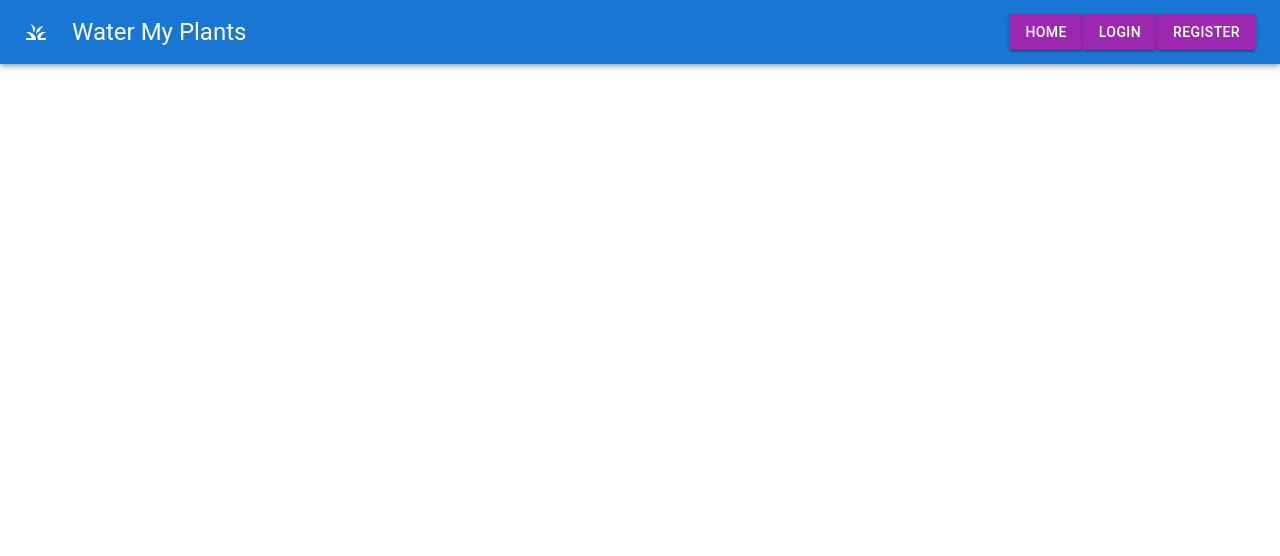
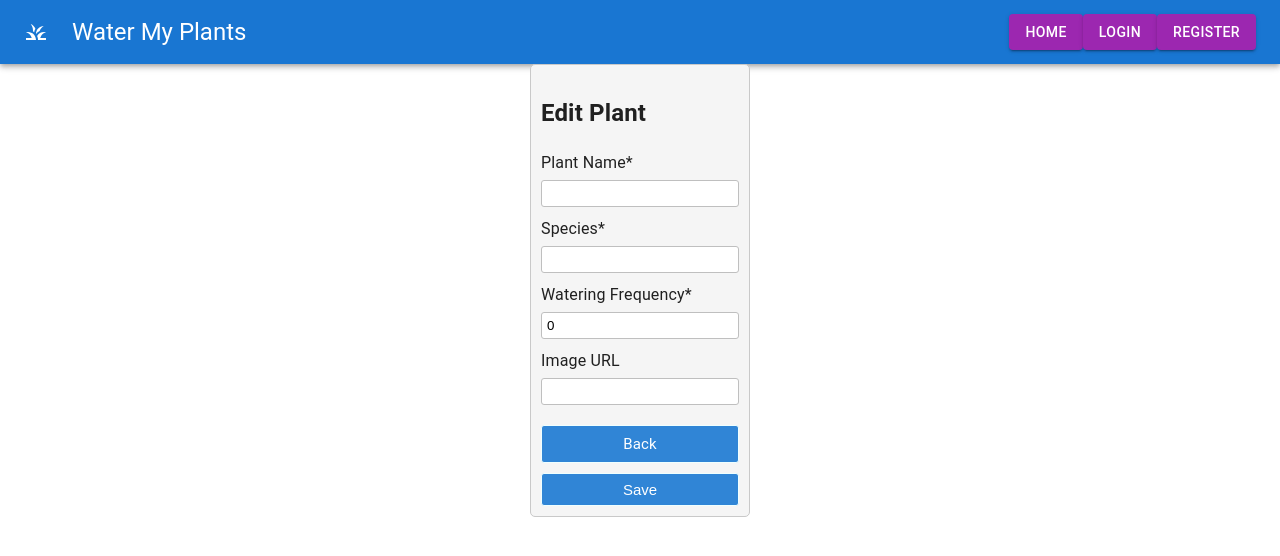
Before and after one commit to Build-Week-Project-Name-3/front-end, a React (Create React App) app in the folder plants/: page /plants/1 in a window 1280 px wide. Shown: the top 556 px of the page. Built offline with nearby package versions, Linux system fonts and the light colour scheme; no server answers; the HTML template or start-up script is replaced by a standard one.

Commit message:
edit plants form created and routed, other minor tweaks

```diff
--- a/plants/src/App.js
+++ b/plants/src/App.js
@@ -1,50 +1,58 @@
-import './App.css';
-import React, { useState } from 'react';
-import { Route, Switch, Redirect } from 'react-router-dom';
-import { useHistory } from 'react-router-dom';
+import "./App.css";
+import React, { useState } from "react";
+import { Route, Switch, Redirect } from "react-router-dom";
+import { useHistory } from "react-router-dom";
 import axios from "axios";
 
-import Header from './components/Header';
-import { CssBaseline, AppBar, Toolbar, Typography, Button, Box } from '@mui/material';
-import MainCard from './components/MainCard';
-import LoginForm from './components/loginForm';
-import RegisterForm from './components/registerForm';
-import AddPlantForm from './components/addPlant';
+import Header from "./components/Header";
+import {
+  CssBaseline,
+  AppBar,
+  Toolbar,
+  Typography,
+  Button,
+  Box,
+} from "@mui/material";
+import MainCard from "./components/MainCard";
+import LoginForm from "./components/loginForm";
+import RegisterForm from "./components/registerForm";
+import AddPlantForm from "./components/addPlant";
+import EditPlantForm from "./components/EditPlant";
 
-function App()
-{
+function App() {
   const [error, setError] = useState("");
   const history = useHistory();
 
-    async function handleRegisterSubmit(data)
-    {
-        axios.post('https://build-week-water-my-plants-1.herokuapp.com/api/auth/register', data)
-            .then((res) =>
-            {
+  async function handleRegisterSubmit(data) {
+    axios
+      .post(
+        "https://build-week-water-my-plants-1.herokuapp.com/api/auth/register",
+        data
+      )
+      .then((res) => {
         console.log("register response:", res);
 
         // redirect to login page
         history.push("/login");
       })
-            .catch((err) =>
-            {
+      .catch((err) => {
         console.log(err);
         setError(err.toString());
       });
-
   }
 
-    async function handleLoginSubmit(data)
-    {
-        axios.post('https://build-week-water-my-plants-1.herokuapp.com/api/auth/login', data)
-            .then((res) =>
-            {
+  async function handleLoginSubmit(data) {
+    axios
+      .post(
+        "https://build-week-water-my-plants-1.herokuapp.com/api/auth/login",
+        data
+      )
+      .then((res) => {
         console.log("login response:", res);
         sessionStorage.setItem("token", res.data.token);
         sessionStorage.setItem("userId", res.data.user_id);
       })
-            .catch((err) =>
-            {
+      .catch((err) => {
         console.log(err);
         setError(err.toString());
       });
@@ -69,6 +77,14 @@ function App()
           <Route path="/login">
             <LoginForm onSubmit={handleLoginSubmit} />
           </Route>
+
+          <Route path="/plants/add">
+            <AddPlantForm setError={setError} />
+          </Route>
+
+          <Route path="/plants/:id">
+            <EditPlantForm setError={setError} />
+          </Route>
         </Switch>
       </div>
     </>
--- /dev/null
+++ b/plants/src/components/EditPlant.js
@@ -0,0 +1,166 @@
+import React, { useState, useEffect } from "react";
+import axiosWithAuth from "../utilites/axiosWithAuth";
+import { Link } from "react-router-dom";
+import { useHistory, useParams } from "react-router";
+
+const initialState = {
+  plant_name: "",
+  plant_species: "",
+  h2oFrequency: 0,
+  image_url: "",
+};
+
+const EditPlantForm = (props) => {
+  const [plantValues, setPlantValues] = useState(initialState);
+  //assuming the state for plants in dashboard is set as plants and setPlants
+  const { plants, setPlants, setError } = props;
+  const { push } = useHistory();
+  const { id } = useParams();
+
+  useEffect(() => {
+    axiosWithAuth()
+      .get(`/plants/${id}`)
+      .then((res) => {
+        console.log(res);
+        setPlantValues(res.data);
+      })
+      .catch((err) => console.log(err));
+  }, []);
+
+  const handleChange = (e) => {
+    setPlantValues({
+      ...plantValues,
+      [e.target.name]: e.target.value,
+    });
+  };
+
+  const handleSubmit = (e) => {
+    e.preventDefault();
+    axiosWithAuth()
+      .put(`/plants/${id}`, plantValues)
+      .then((res) => {
+        console.log(res);
+        // const newPlants = plants.filter((item) => item.plant_id !== id);
+        // newPlants.push(res.data);
+        // setPlants(newPlants);
+        // not sure how to handle pushing yet
+        // push("/dashboard");
+      })
+      .catch((err) => setError(err));
+  };
+
+  return (
+    <div className="container">
+      <div>
+        <form style={formStyle} onSubmit={handleSubmit}>
+          <h2>Edit Plant</h2>
+          <div>
+            <div>
+              <label>
+                Plant Name*
+                <input
+                  style={inputStyle}
+                  type="text"
+                  name="plant_name"
+                  id="plant_name"
+                  onChange={handleChange}
+                  value={plantValues.plant_name}
+                />
+              </label>
+            </div>
+            <div>
+              <label>
+                Species*
+                <input
+                  style={inputStyle}
+                  type="text"
+                  name="plant_species"
+                  id="plant_species"
+                  onChange={handleChange}
+                  value={plantValues.plant_species}
+                />
+              </label>
+            </div>
+            <div>
+              <label>
+                Watering Frequency*
+                <input
+                  style={inputStyle}
+                  type="number"
+                  name="h2oFrequency"
+                  id="h2oFrequency"
+                  onChange={handleChange}
+                  value={plantValues.h2oFrequency}
+                />
+              </label>
+            </div>
+            <div>
+              <label>
+                Image URL
+                <input
+                  style={inputStyle}
+                  type="text"
+                  name="image_url"
+                  id="image_url"
+                  onChange={handleChange}
+                  value={plantValues.image_url}
+                />
+              </label>
+            </div>
+            <div>
+              <Link style={submitStyle} to="/dashboard" className="button">
+                Back
+              </Link>
+            </div>
+            <div>
+              <button style={submitStyle} className="md-button">
+                Save
+              </button>
+            </div>
+          </div>
+        </form>
+      </div>
+    </div>
+  );
+};
+
+const formStyle = {
+  margin: "auto",
+  padding: "10px",
+  border: "1px solid #c9c9c9",
+  borderRadius: "5px",
+  background: "#f5f5f5",
+  width: "220px",
+  display: "block",
+};
+
+const labelStyle = {
+  margin: "10px 0 5px 0",
+  fontFamily: "Arial, Helvetica, sans-serif",
+  fontSize: "15px",
+};
+
+const inputStyle = {
+  margin: "5px 0 10px 0",
+  padding: "5px",
+  border: "1px solid #bfbfbf",
+  borderRadius: "3px",
+  boxSizing: "border-box",
+  width: "100%",
+};
+
+const submitStyle = {
+  textDecoration: "none",
+  textAlign: "center",
+  margin: "10px 0 0 0",
+  padding: "7px 10px",
+  border: "1px solid #efffff",
+  borderRadius: "3px",
+  background: "#3085d6",
+  width: "100%",
+  fontSize: "15px",
+  color: "white",
+  display: "block",
+};
+
+export default EditPlantForm;
--- a/plants/src/components/addPlant.js
+++ b/plants/src/components/addPlant.js
@@ -1,78 +1,84 @@
-import React from 'react';
+import React from "react";
 
-const Field = React.forwardRef(({label, type}, ref) => {
+const Field = React.forwardRef(({ label, type }, ref) => {
   return (
     <div>
-        <label style={labelStyle} >{label}</label>
+      <label style={labelStyle}>{label}</label>
       <input ref={ref} type={type} style={inputStyle} />
     </div>
   );
 });
 
-export default function AddPlantForm(props)  {
+export default function AddPlantForm(props) {
   const submit = props.onSubmit;
   const plantNameRef = React.useRef();
   const imageUrlRef = React.useRef();
-    const h20FrequencyRef = React.useRef();
+  const h2oFrequencyRef = React.useRef();
   const plantSpeciesRef = React.useRef();
-    const handleSubmit = e => {
+  const handleSubmit = (e) => {
     e.preventDefault();
     const data = {
       plant_name: plantNameRef.current.value,
-            image_url : imageUrlRef.current.value,
-            h20Frequency: h20FrequencyRef.current.value,
-            plant_species: plantSpeciesRef.current.value
+      image_url: imageUrlRef.current.value,
+      h20Frequency: h2oFrequencyRef.current.value,
+      plant_species: plantSpeciesRef.current.value,
     };
     submit(data);
   };
   return (
-      <form style={formStyle} onSubmit={handleSubmit} >
+    <form style={formStyle} onSubmit={handleSubmit}>
       <h2>Add Plant</h2>
-        <Field ref={plantNameRef} label="Plant Name:" type="text" />
+      <Field ref={plantNameRef} label="Plant Name*" type="text" />
+      <Field ref={plantSpeciesRef} label="Plant Species*" type="text" />
+      <Field
+        ref={h2oFrequencyRef}
+        label="Watering Frequency (Days)*"
+        type="text"
+      />
       <Field ref={imageUrlRef} label="Image Url" type="text" />
-        <Field ref={h20FrequencyRef} label="Watering Frequency (Days)" type="text" />
-        <Field ref={plantSpeciesRef} label="Plant Species" type="text" />
+
       <div>
-          <button style={submitStyle} type="submit">Submit</button>
+        <button style={submitStyle} type="submit">
+          Submit
+        </button>
       </div>
     </form>
   );
-};
-
+}
 
 const formStyle = {
-  margin: 'auto',
-  padding: '10px',
-  border: '1px solid #c9c9c9',
-  borderRadius: '5px',
-  background: '#f5f5f5',
-  width: '220px',
-  display: 'block'
+  margin: "auto",
+  padding: "10px",
+  border: "1px solid #c9c9c9",
+  borderRadius: "5px",
+  background: "#f5f5f5",
+  width: "220px",
+  display: "block",
 };
 
 const labelStyle = {
-  margin: '10px 0 5px 0',
-  fontFamily: 'Arial, Helvetica, sans-serif',
-  fontSize: '15px',
+  margin: "10px 0 5px 0",
+  fontFamily: "Arial, Helvetica, sans-serif",
+  fontSize: "15px",
 };
 
 const inputStyle = {
-  margin: '5px 0 10px 0',
-  padding: '5px',
-  border: '1px solid #bfbfbf',
-  borderRadius: '3px',
-  boxSizing: 'border-box',
-  width: '100%'
+  margin: "5px 0 10px 0",
+  padding: "5px",
+  border: "1px solid #bfbfbf",
+  borderRadius: "3px",
+  boxSizing: "border-box",
+  width: "100%",
 };
 
 const submitStyle = {
-  margin: '10px 0 0 0',
-  padding: '7px 10px',
-  border: '1px solid #efffff',
-  borderRadius: '3px',
-  background: '#3085d6',
-  width: '100%',
-  fontSize: '15px',
-  color: 'white',
-  display: 'block'
+  margin: "10px 0 0 0",
+  padding: "7px 10px",
+  border: "1px solid #efffff",
+  borderRadius: "3px",
+  background: "#3085d6",
+  width: "100%",
+  fontSize: "15px",
+  color: "white",
+  display: "block",
 };
--- a/plants/src/utilites/axiosWithAuth.js
+++ b/plants/src/utilites/axiosWithAuth.js
@@ -1,15 +1,17 @@
 import axios from "axios";
 
-const axiosWithAuth = () =>
-{
-    const token = sessionStorage.getItem("token");
+const axiosWithAuth = () => {
+  const token = sessionStorage.getItem("token");
+  const user_id = sessionStorage.getItem("userId");
 
-    return axios.create({
-        headers:
-        {
-            authorization: token
-        }
-    });
+  return axios.create({
+    //this code makes it so all calls that use axiosWithAuth in the future don't need to include 'https://build-week-water-my-plants-1.herokuapp.com/api'
+    baseURL: "https://build-week-water-my-plants-1.herokuapp.com/api",
+    headers: {
+      authorization: token,
+      user_id: user_id,
+    },
+  });
 };
 
 export default axiosWithAuth;
```
Lines whose indentation alone changed are shown as unchanged.
